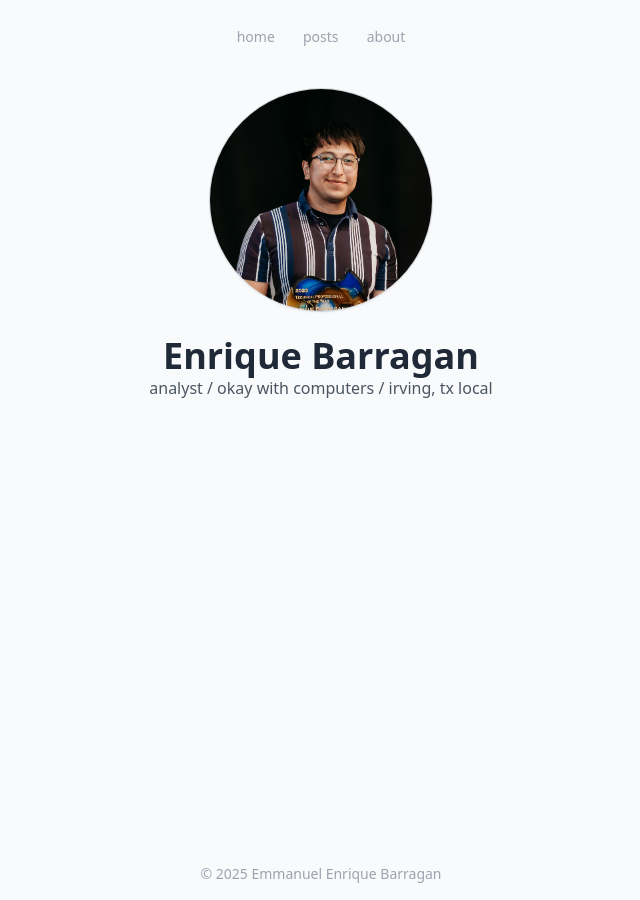
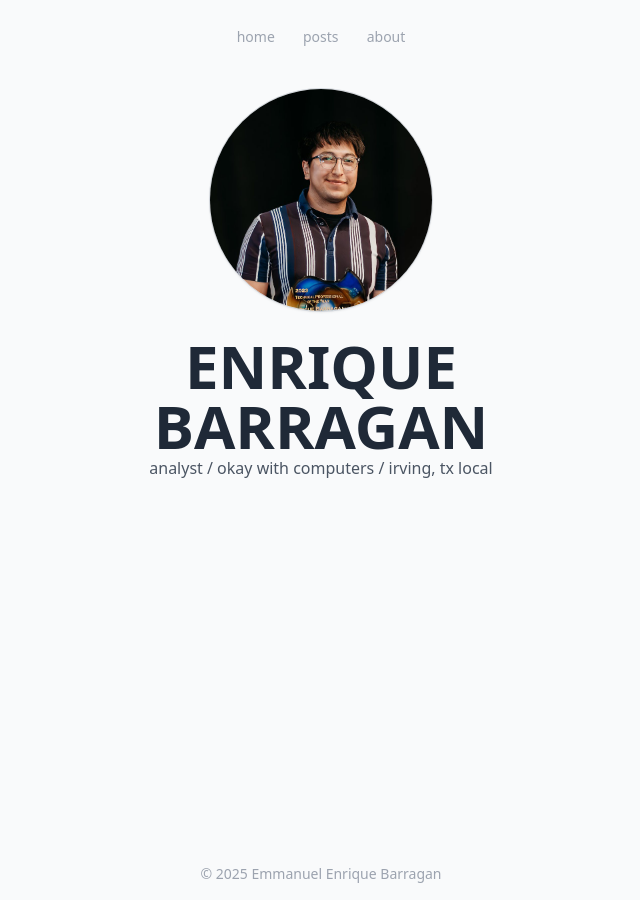
Before and after one commit to enriquebarragan/enriquebarragan.github.io, a Jekyll site: the page built from index.md, in a window 1280 px wide. Shown: the whole page, without its empty margins (319-959 px from the left). Built offline with Jekyll 4.4.1, drawn with Linux system fonts in a browser that asks for light colours; nearby versions of some CDN libraries.

Commit message:
Update index.md

```diff
--- a/index.md
+++ b/index.md
@@ -9,7 +9,7 @@
 
 <div class="mx-auto max-w-xl px-4 pt-4 pb-10 text-center space-y-4">
   <div>
-    <h1 class="text-4xl font-bold font-sans">Enrique Barragan</h1>
+    <h1 class="text-6xl font-bold font-sans">ENRIQUE BARRAGAN</h1>
     <p class="text-sm sm:text-base text-gray-600">analyst / okay with computers / irving, tx local</p>
   </div>
 </div>
```
